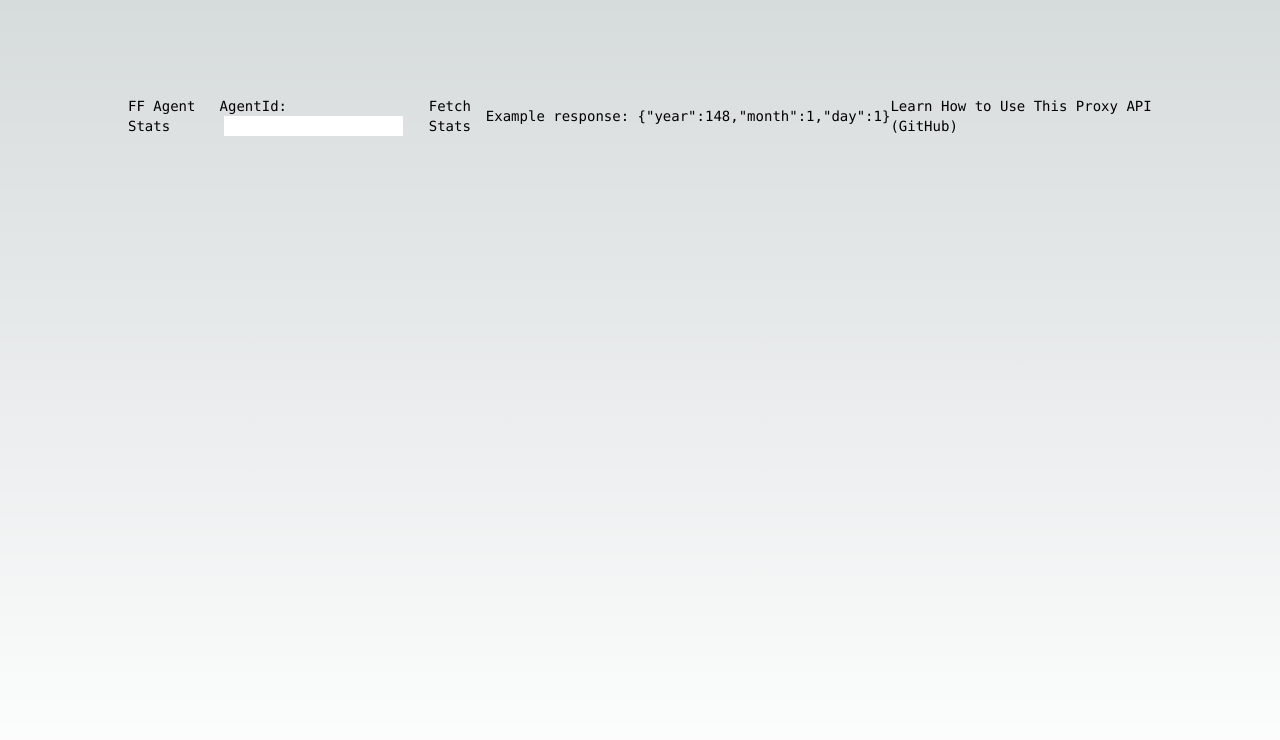
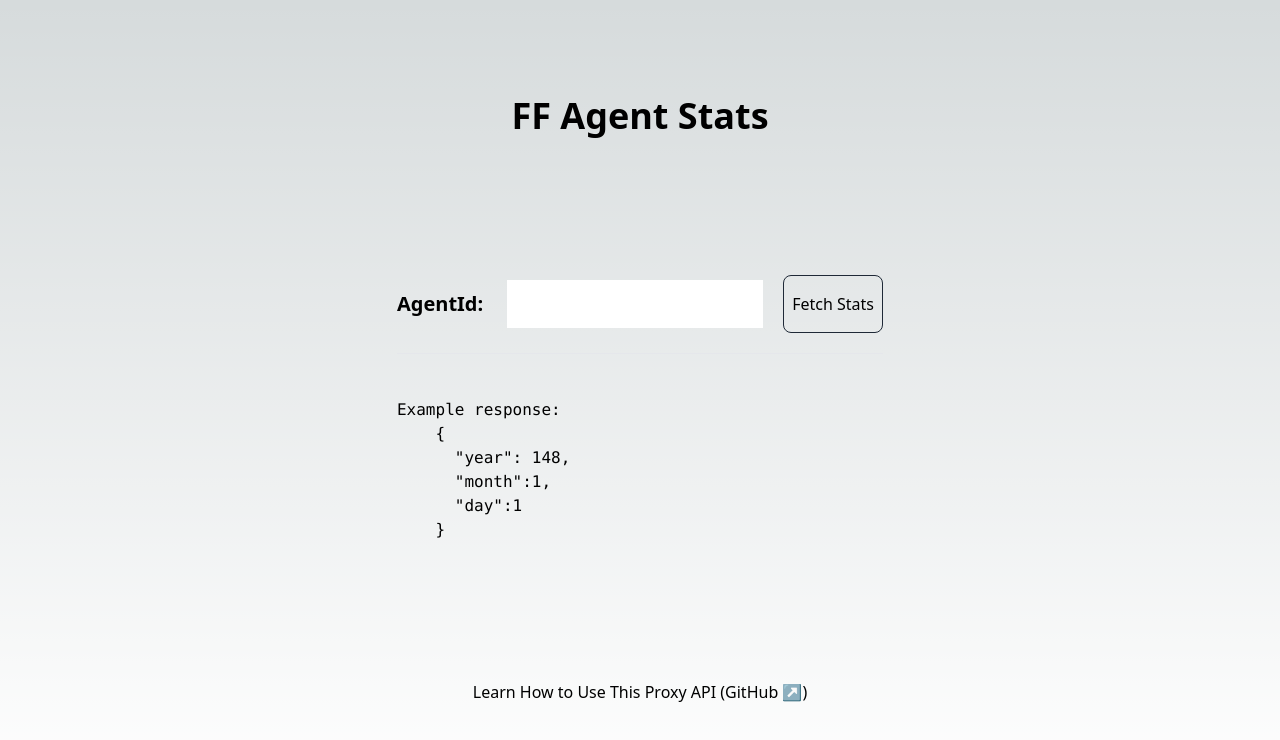
Before and after one commit to adriankast/ff-agent-stats, a Next.js app: page / in a window 1280 px wide. Shown: the top 740 px of the page. Built offline with nearby package versions, Linux system fonts and the light colour scheme.

Commit message:
style the test page

```diff
--- a/pages/index.tsx
+++ b/pages/index.tsx
@@ -1,44 +1,56 @@
 import { useState } from "react";
 
 const fetchFromApi = async (id: string) => {
-  const response = await fetch(`/api/latest?id=${id}`).catch(err => {
-    throw new Error(`could not fetch from API: ${err}`)
-  })
+  const response = await fetch(`/api/latest?id=${id}`).catch((err) => {
+    throw new Error(`could not fetch from API: ${err}`);
+  });
   if (!response.ok) {
-    throw new Error(`API returned failure status code: ${response.status} ${response.statusText}`)
+    throw new Error(
+      `API returned failure status code: ${response.status} ${response.statusText}`
+    );
   }
-  const text = await response.text().catch(err => {
-    throw new Error(`could not resolve response text: ${err}`)
-  })
-  return text;
+  const json = await response.json().catch((err) => {
+    throw new Error(`could not resolve response json: ${err}`);
+  });
+  return json;
 };
 
 export default function Home() {
   const [agentId, setAgentId] = useState("");
-  const [data, setData] = useState(`Example response: {"year":148,"month":1,"day":1}`);
+  const [data, setData] = useState(`
+Example response:
+    {
+      "year": 148,
+      "month":1,
+      "day":1
+    }
+`
+  );
 
   return (
     <main className="flex min-h-screen flex-col items-center justify-between p-24">
-      <div className="z-10 w-full max-w-5xl items-center justify-between font-mono text-sm lg:flex">
-        <h1>FF Agent Stats</h1>
-        <label>
-          AgentId:
+      <h1 className="text-4xl font-semibold">FF Agent Stats</h1>
+      <div className="flex flex-col gap-5">
+        <div className="flex gap-5 items-center">
+          <label htmlFor="agentId" className="text-xl font-semibold">
+            AgentId:</label>
             <input
-            className="text-black ml-1"
+              name="agentId"
+              className="text-black ml-1 w-64 px-2 py-3"
               type="text"
               value={agentId}
               onChange={(e) => {
                 setAgentId(e.target.value);
               }}
             />
-        </label>
+
           <button
             type="button"
-          className="hover:underline"
+            className="group rounded-lg border border-gray-800 px-2 py-4 transition-colors hover:border-gray-300 hover:bg-gray-100 hover:dark:border-neutral-700 hover:dark:bg-neutral-800/30"
             onClick={async () => {
               try {
                 const data = await fetchFromApi(agentId);
-              setData(data);
+                setData(JSON.stringify(data, undefined, 4));
               } catch (err: any) {
                 setData(err.message ?? "unknown error");
               }
@@ -46,10 +58,22 @@ export default function Home() {
           >
             Fetch Stats
           </button>
-        <pre><code>{data}</code></pre>
+        </div>
 
-        <a href="https://github.com/adriankast/ff-agent-stats">Learn How to Use This Proxy API (GitHub)</a>
+        <hr />
+
+        <pre className="w-64 break-words">
+          <code>{data}</code>
+        </pre>
       </div>
+
+      <a
+        href="https://github.com/adriankast/ff-agent-stats"
+        target="_blank"
+        className="hover:underline"
+      >
+        Learn How to Use This Proxy API (GitHub ↗)
+      </a>
     </main>
   );
 }
```
Lines whose indentation alone changed are shown as unchanged.
